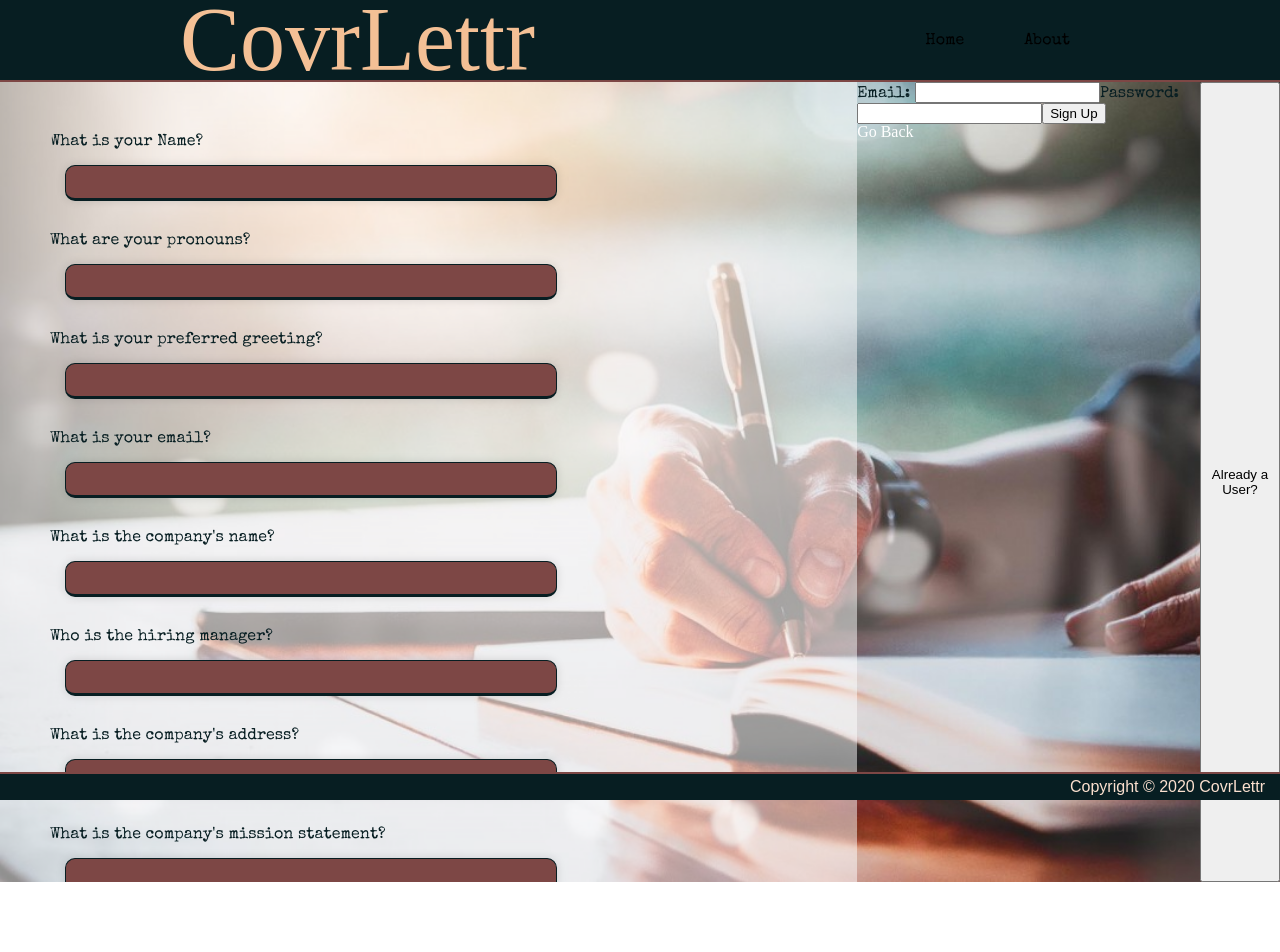
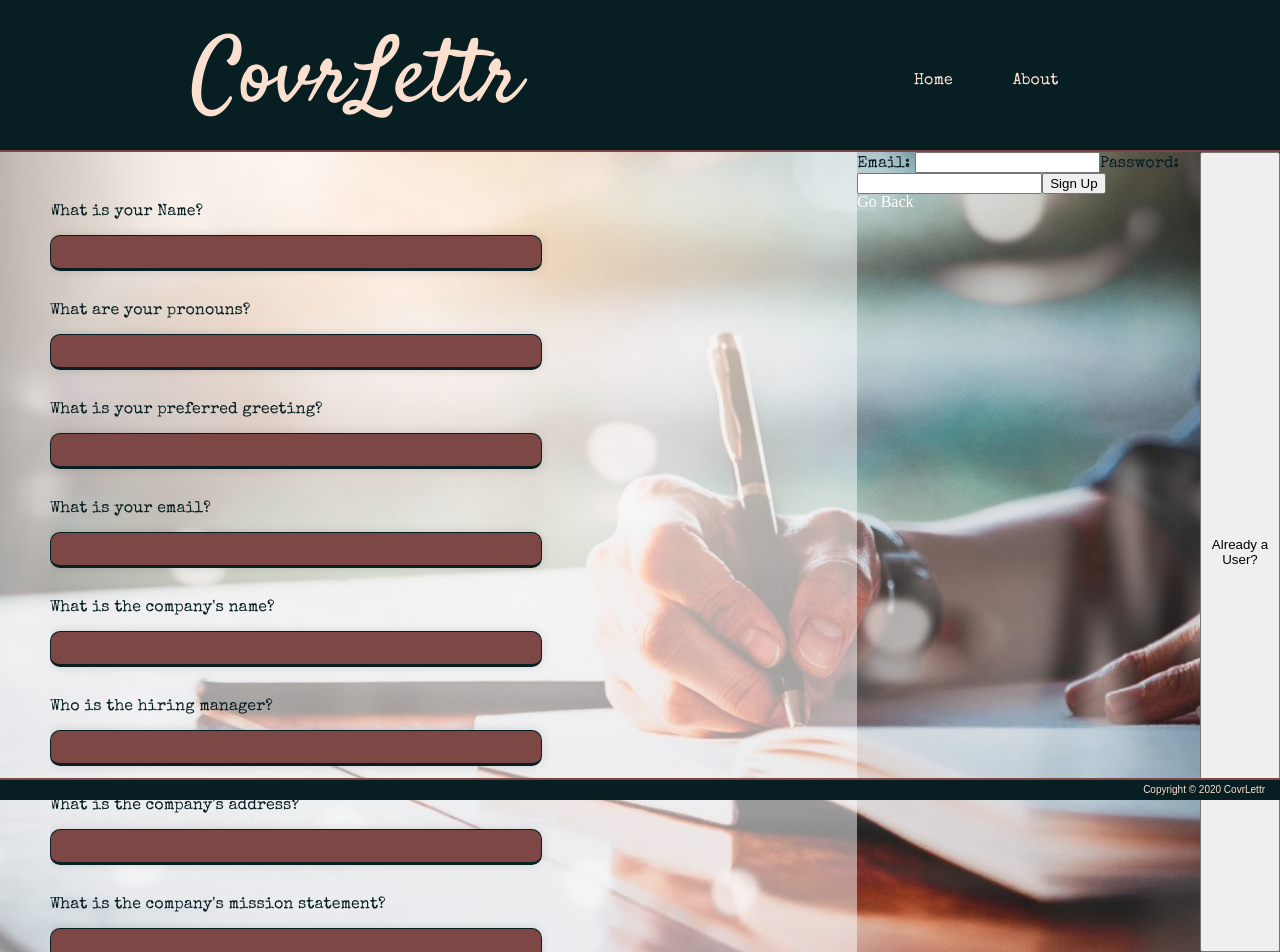
Before and after one commit to covrLettr/covrLettr-React, a React app: page / in a window 1280 px wide. Before the commit the page ends 882 px from the top, so only its background shows below. Built offline with nearby package versions, Linux system fonts and the light colour scheme; no server answers.

Commit message:
fixed header footer got rid of ugly yellow

```diff
--- a/src/components/Footer/Footer.css
+++ b/src/components/Footer/Footer.css
@@ -10,6 +10,7 @@
 
   p {
     font-family: sans-serif;
+    font-size: 10px;
     padding: 5px 15px;
   }
 }
--- a/src/components/Form/Form.css
+++ b/src/components/Form/Form.css
@@ -23,7 +23,7 @@
   }
 
   input {
-    margin: 15px;
+    margin-top: 15px;
     margin-bottom: 30px;
     width: 95%;
     height: 30px;
--- a/src/components/Form/Form.js
+++ b/src/components/Form/Form.js
@@ -13,8 +13,8 @@ const Form = ({ onSubmit }) => {
     <section className={styles.Form}>
       <form>
         {inputFormElements}
+        <button onSubmit={onSubmit} > Create </button>
         <input type="reset"  name="ResetButton" value="Reset"></input>
-        <button onSubmit={onSubmit} > Create </button>
       </form>
     </section>
   );
--- a/src/components/Header/Header.css
+++ b/src/components/Header/Header.css
@@ -6,17 +6,20 @@
   height: 10vh;
   align-items: center;
   background: #071E22;
-  color: #F4C095;
+  color: #fbe0cf;
   border-bottom: 2px solid #7D4745;
+  padding: 40px 10px 30px 10px;
 
   h1 {
-    font-size: 90px;;
+    font-size: 90px;
+    font-family: 'Satisfy', cursive;
   }
 
   a {
     margin: 30px;
     text-decoration: none;
     font-family: 'Special Elite';
+    color: #fbe0cf;
   }
 
   span:hover {
@@ -24,6 +27,6 @@
   }
 
   a:visited {
-    color: #F4C095;
+   color:  #60797D;
   }
 }
```
